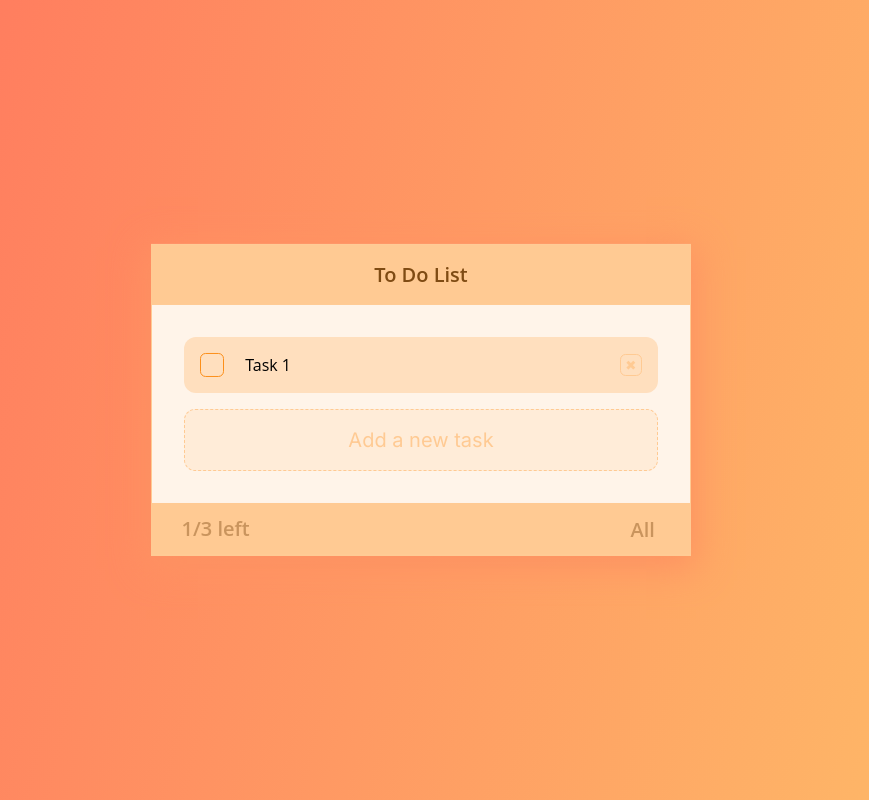
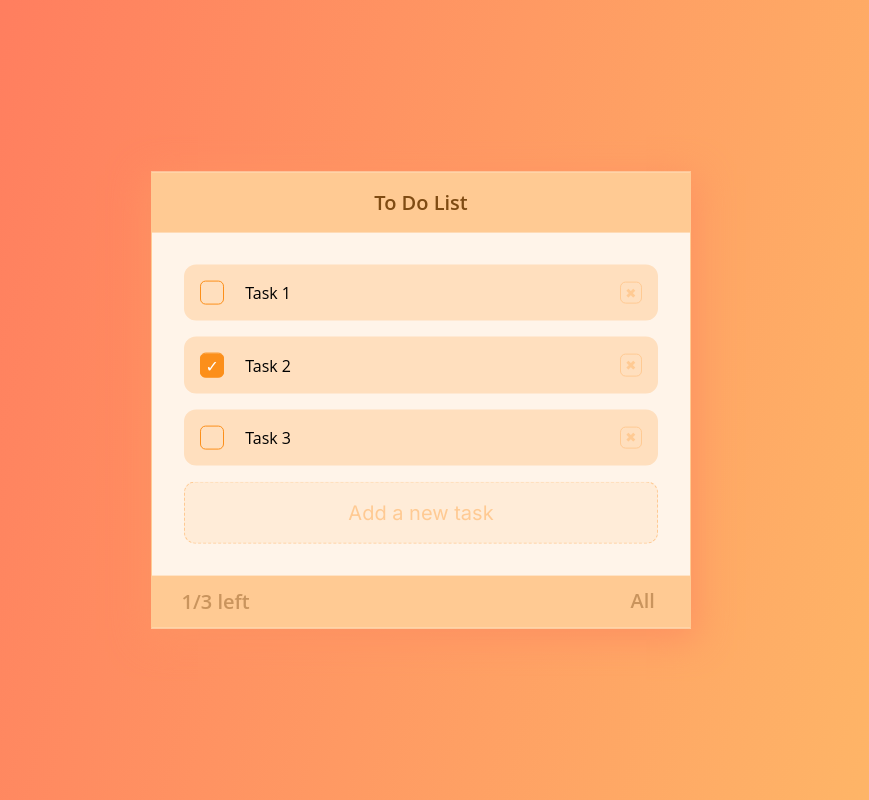
Before and after one commit to MaksimKarpuk/TD, a Vue app: page / in a window 1280 px wide. Shown: the whole page, without its empty margins (219-1088 px from the left). Built offline with nearby package versions, Linux system fonts and the light colour scheme.

Commit message:
feature/TD-2

```diff
--- a/src/components/atoms/MainCheckbox.vue
+++ b/src/components/atoms/MainCheckbox.vue
@@ -1,10 +1,19 @@
 <template>
   <label :class="$style.task">
-    <input type="checkbox" :class="$style.checkbox" />
+    <input type="checkbox" :class="$style.checkbox" :checked="isChecked"/>
     <span :class="$style.checkboxHidden"></span>
-    <span :class="$style.text">Task 1</span>
+    <span :class="$style.text">{{text}}</span>
   </label>
 </template>
+
+<script>
+export default {
+  props: {
+    text: String,
+    isChecked: Boolean,
+  }
+}
+</script>
 
 <style lang="scss" module>
 @import "@/assets/styles/style";
--- a/src/components/molecules/MainTask.vue
+++ b/src/components/molecules/MainTask.vue
@@ -1,6 +1,6 @@
 <template>
   <div :class="$style.task">
-    <MainCheckbox />
+    <MainCheckbox :text="text" :isChecked="isChecked"/>
     <MainButton />
   </div>
 </template>
@@ -13,6 +13,10 @@ export default {
     MainCheckbox,
     MainButton,
   },
+  props: {
+    text: String,
+    isChecked: Boolean,
+  }
 };
 </script>
 
--- a/src/components/organisms/Main.vue
+++ b/src/components/organisms/Main.vue
@@ -1,6 +1,11 @@
 <template>
   <div :class="$style.main">
-    <MainTask />
+    <MainTask
+      v-for="task in tasks"
+      :key="task.id"
+      :text="task.text"
+      :isChecked="task.isChecked"
+    />
     <div>
       <input type="text" :class="$style.input" placeholder="Add a new task" />
     </div>
@@ -12,6 +17,27 @@ import MainTask from "@/components/molecules/MainTask";
 export default {
   components: {
     MainTask,
+  },
+  data() {
+    return {
+      tasks: [
+        {
+          id: "1",
+          text: "Task 1",
+          isChecked: false,
+        },
+        {
+          id: "2",
+          text: "Task 2",
+          isChecked: true,
+        },
+        {
+          id: "3",
+          text: "Task 3",
+          isChecked: false,
+        },
+      ],
+    };
   },
 };
 </script>
```
